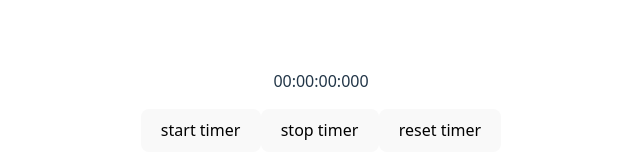
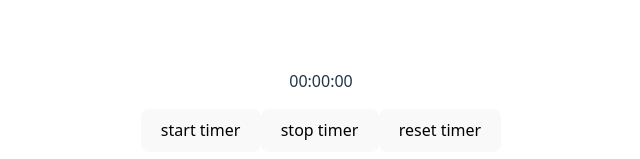
Before and after one commit to miloautumn/pomogatto, a React (Vite) app: page / in a window 1280 px wide. Shown: the part 575-734 px from the top of the page, without its empty margins (319-959 px from the left). Built offline with nearby package versions, Linux system fonts and the light colour scheme.

Commit message:
remove milliseconds

```diff
--- a/src/components/Stopwatch.tsx
+++ b/src/components/Stopwatch.tsx
@@ -37,9 +37,8 @@ export default function Stopwatch() {
         const minutes = Math.floor(ms / 60000);
         ms %= 60000;
         const seconds = Math.floor(ms / 1000);
-        const milliseconds = ms % 1000;
 
-        return `${hours.toString().padStart(2, '0')}:${minutes.toString().padStart(2, '0')}:${seconds.toString().padStart(2, '0')}:${milliseconds.toString().padStart(3, '0')}`;
+        return `${hours.toString().padStart(2, '0')}:${minutes.toString().padStart(2, '0')}:${seconds.toString().padStart(2, '0')}`;
     }
 
     function startButtonDisabled() {
```
Also changed, not shown: 1 other file (tests, documents, lock files or other folders).
